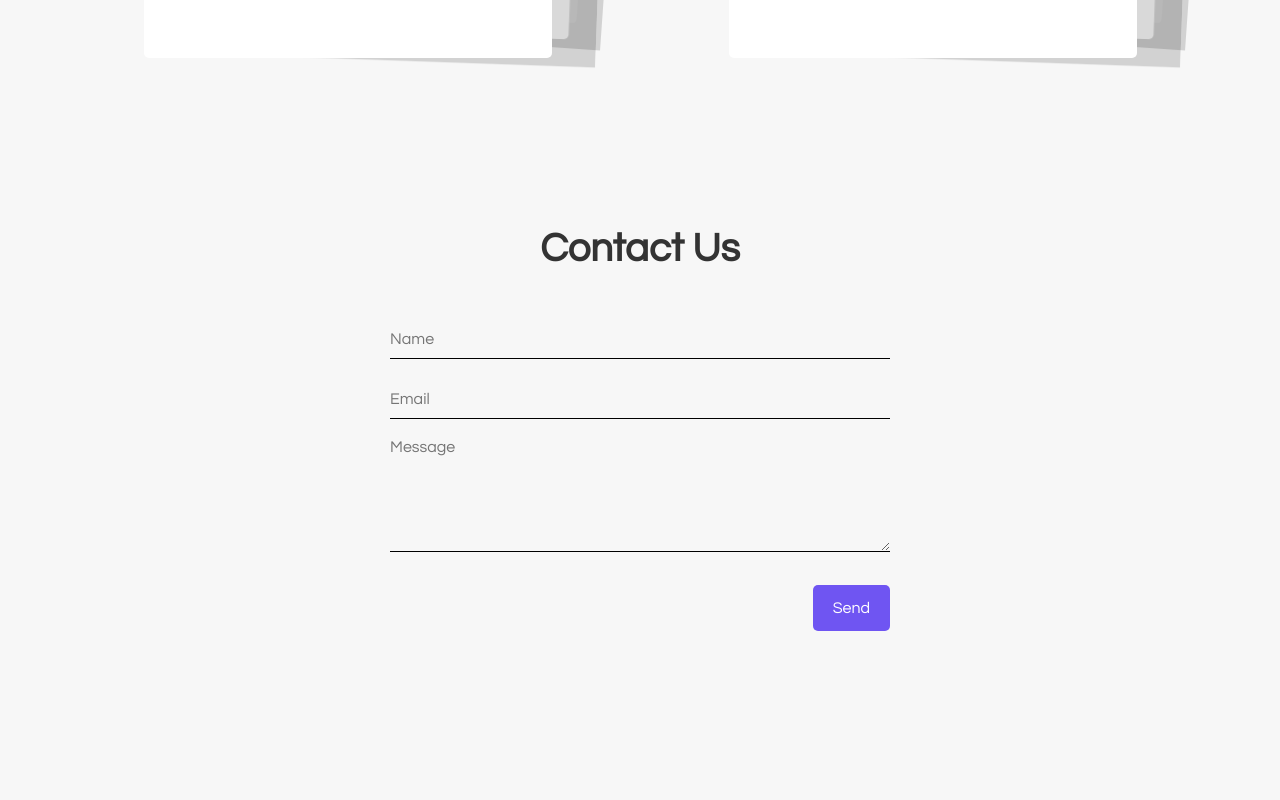
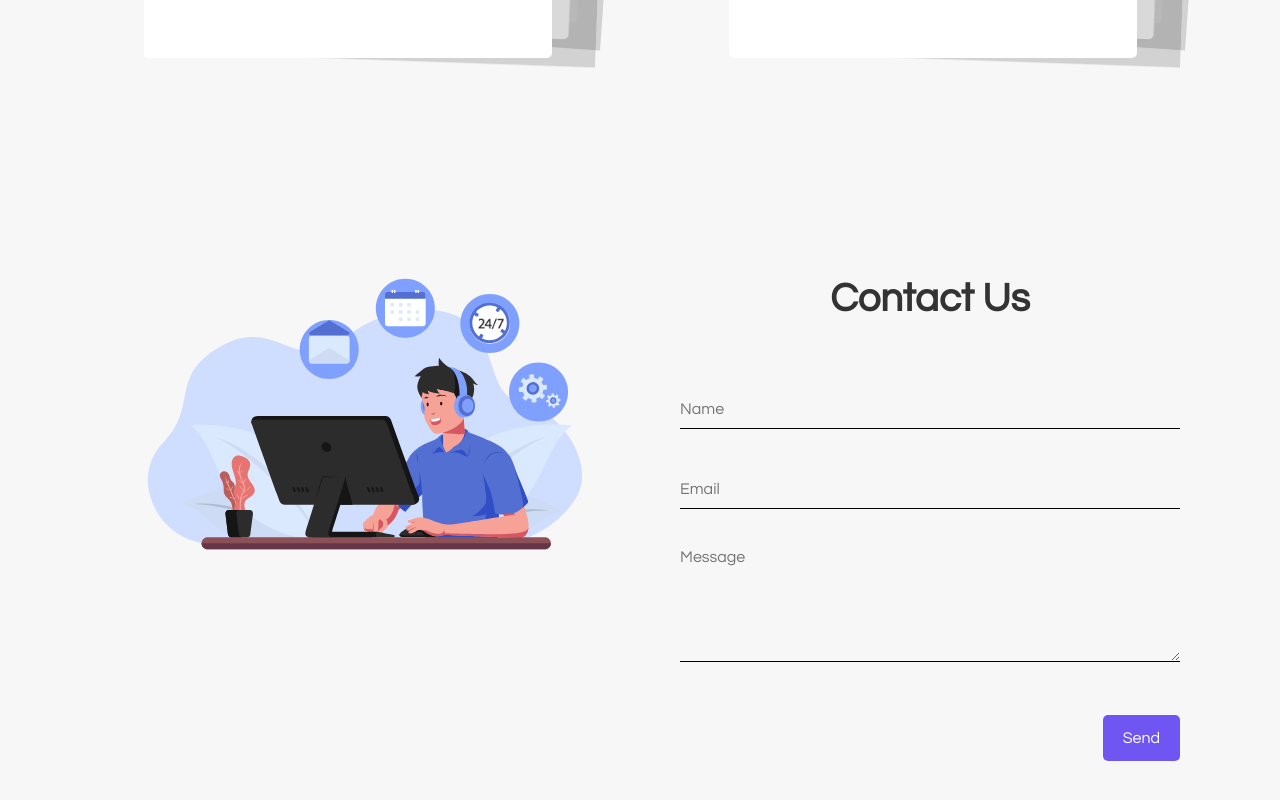
Before and after one commit to abhay-raj19/FitBody, a React (Create React App) app: page / in a window 1280 px wide. Shown: the part 3238-4038 px from the top of the page. Built offline with nearby package versions, Linux system fonts and the light colour scheme.

Commit message:
added grid in contact us section

```diff
--- a/src/components/UI/ContactUs.jsx
+++ b/src/components/UI/ContactUs.jsx
@@ -1,6 +1,8 @@
 import React, { useState } from "react";
 import toast from "react-hot-toast";
 import "../../styles/contactUs.css";
+import Lottie from "lottie-react";
+import ContactAnimation from "../../assets/JSON/contactus.json";
 
 const ContactUs = () => {
   const [formData, setFormData] = useState({
@@ -45,13 +47,15 @@ const ContactUs = () => {
 
   return (
     <section id="contact-us" className="form">
-      <div className="w-full form flex justify-center">
-        <div className="contact-us">
+      <div className="w-full form grid justify-center items-center">
+        <div className="contact-animation">
+          <Lottie animationData={ContactAnimation} />
+        </div>
+        <div className="contact-form-container">
           <h1 className="heading text-center">Contact Us</h1>
           {/* contact-us form */}
-          <div className="">
           <form onSubmit={handleSubmit} className="contact-form">
-              <div className="">
+            <div className="input-group">
               <input
                 type="text"
                 placeholder="Name"
@@ -60,7 +64,7 @@ const ContactUs = () => {
                 onChange={handleInputChange}
               />
             </div>
-              <div className="">
+            <div className="input-group">
               <input
                 type="email"
                 placeholder="Email"
@@ -69,7 +73,7 @@ const ContactUs = () => {
                 onChange={handleInputChange}
               />
             </div>
-              <div className="">
+            <div className="input-group">
               <textarea
                 placeholder="Message"
                 name="message"
@@ -86,78 +90,8 @@ const ContactUs = () => {
           </form>
         </div>
       </div>
-      </div>
     </section>
   );
 };
 
 export default ContactUs;
-
-/**<section id="contact-us" className="form">
-      <div className="background">
-        <div className="container">
-          <div className="screen">
-            <div className="screen-header">
-              <div className="screen-header-left">
-                <div className="screen-header-button close"></div>
-                <div className="screen-header-button maximize"></div>
-                <div className="screen-header-button minimize"></div>
-              </div>
-              <div className="screen-header-right">
-                <div className="screen-header-ellipsis"></div>
-                <div className="screen-header-ellipsis"></div>
-                <div className="screen-header-ellipsis"></div>
-              </div>
-            </div>
-            <div className="screen-body">
-              <div className="screen-body-item left">
-                <div className="app-title">
-                  <span>CONTACT</span>
-                  <span>US</span>
-                </div>
-                <div className="app-contact"></div>
-              </div>
-              <div className="screen-body-item">
-                <div className="app-form">
-                  <div className="app-form-group">
-                    <input
-                      className="app-form-control"
-                      placeholder="NAME"
-                      name="name"
-                      value={formData.name}
-                      onChange={handleInputChange}
-                    />
-                    {errors.name && <div style={{color: "red "}} className="error-message">{errors.name}</div>}
-                  </div>
-                  <div className="app-form-group">
-                    <input
-                      className="app-form-control"
-                      placeholder="EMAIL"
-                      name="email"
-                      value={formData.email}
-                      onChange={handleInputChange}
-                    />
-                    {errors.email && <div  style={{color: "red "}} className="error-message">{errors.email}</div>}
-                  </div>
-                  <div className="app-form-group message">
-                    <input
-                      className="app-form-control"
-                      placeholder="MESSAGE"
-                      name="message"
-                      value={formData.message}
-                      onChange={handleInputChange}
-                    />
-                    {errors.message && <div style={{color: "red "}}  className="error-message">{errors.message}</div>}
-                  </div>
-                  <div className="app-form-group buttons">
-                    <button className="app-form-button" onClick={handleSubmit}>
-                      SEND
-                    </button>
-                  </div>
-                </div>
-              </div>
-            </div>
-          </div>
-        </div>
-      </div>
-    </section> */
--- a/src/styles/contactUs.css
+++ b/src/styles/contactUs.css
@@ -71,6 +71,65 @@ select:focus {
   cursor: pointer;
   box-shadow: 0.3rem 0.3rem #5844c1, -0.3rem -0.3rem #8b76f4;
 }
+/* contactUs.css */
+/* Mobile Styles */
+.form {
+  padding: 20px;
+}
+
+.contact-us-container {
+  display: grid;
+  grid-template-columns: 1fr;
+  gap: 20px;
+}
+
+.contact-animation {
+  margin-bottom: 20px;
+}
+
+.contact-form-container {
+  display: grid;
+  gap: 20px;
+}
+
+.contact-form {
+  width: 100%;
+}
+
+.input-group {
+  margin-bottom: 20px;
+}
+
+.text-end {
+  text-align: end;
+}
+
+/* Tablet and Desktop Styles */
+@media screen and (min-width: 768px) {
+  .form {
+    padding: 50px;
+  }
+
+  .contact-us-container {
+    grid-template-columns: 1fr 1fr;
+  }
+
+  .contact-animation {
+    grid-column: 1 / span 1;
+    grid-row: 1;
+    margin-right: 50px;
+  }
+
+  .contact-form-container {
+    grid-column: 2 / span 1;
+    grid-row: 1;
+  }
+}
+
+.grid{
+  display: grid;
+  columns: 12;
+}
 
 /* Responsive styles */
 @media screen and (max-width: 600px) {
@@ -84,3 +143,7 @@ select:focus {
     width: calc(100% - 4px);
   }
 }
+
+.justify-between{
+  justify-content: space-between;
+}
```
Lines whose indentation alone changed are shown as unchanged.
